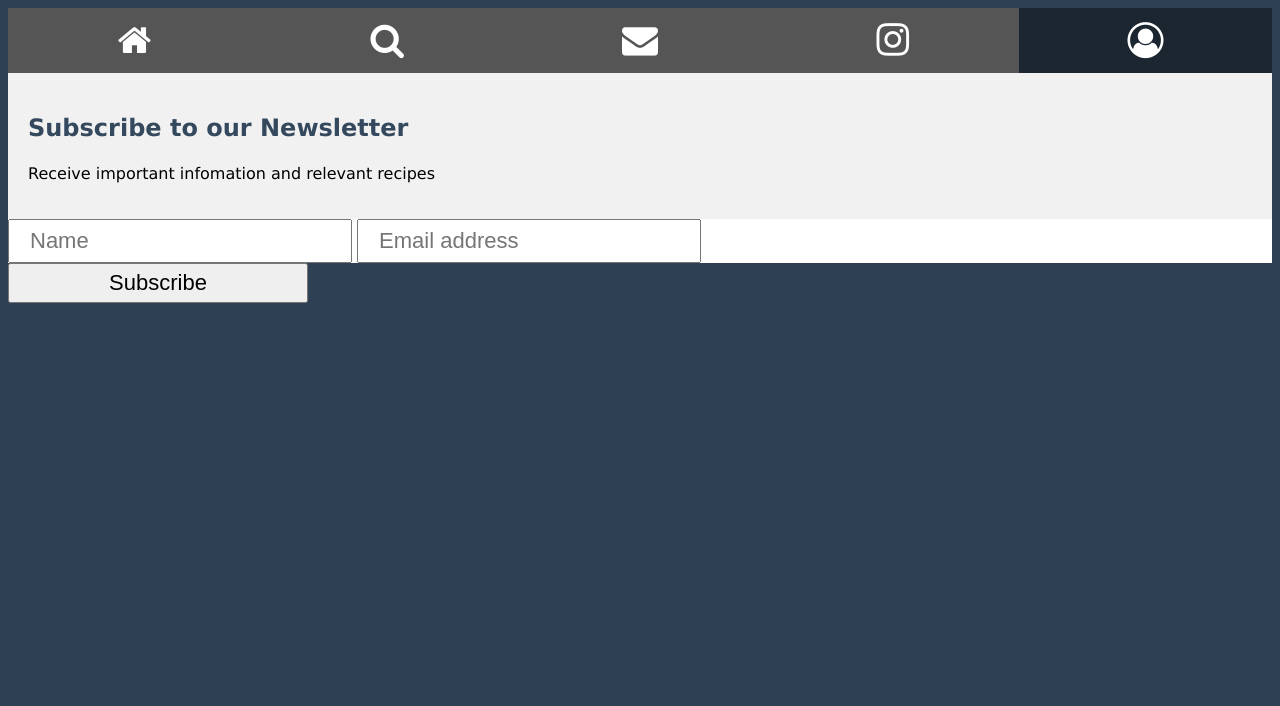
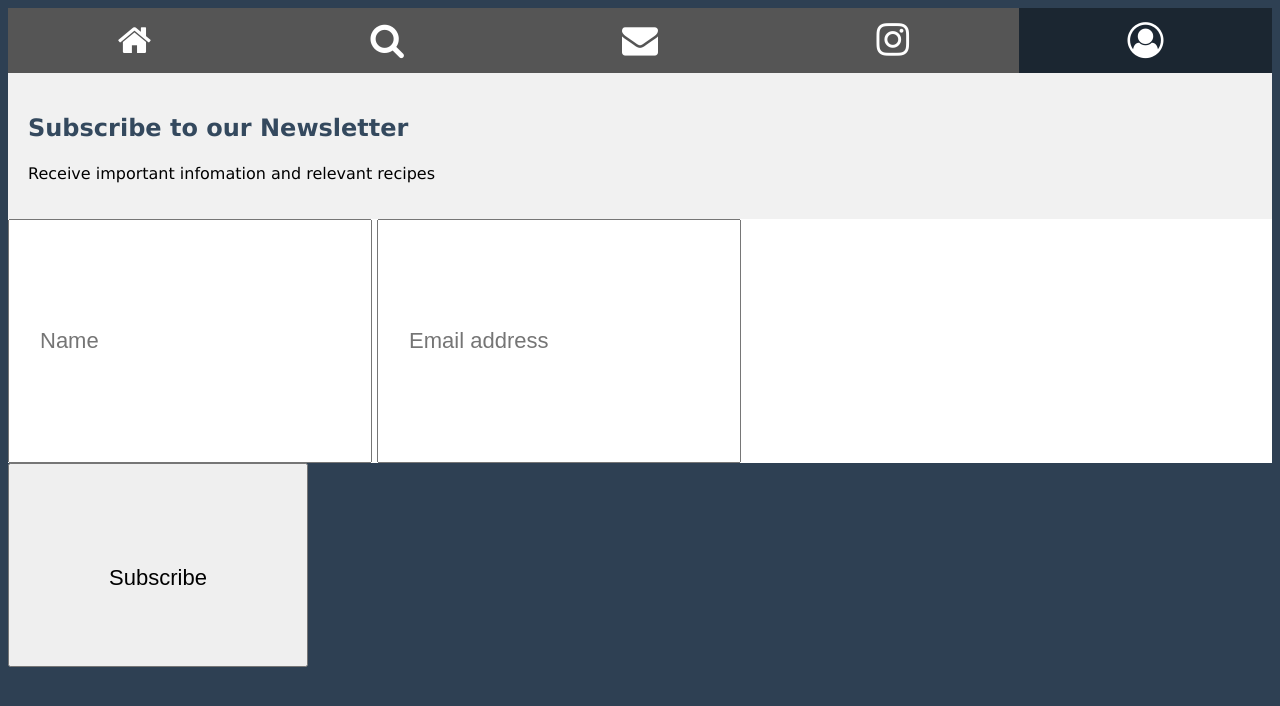
Before and after one commit to zachstep05/zachstep05.github.io, a PHP site: page /news.html in a window 1280 px wide. Shown: the top 706 px of the page. Run offline with PHP 8.4, Linux system fonts and the light colour scheme.

Commit message:
Update styles.css

```diff
--- a/styles.css
+++ b/styles.css
@@ -125,7 +125,7 @@ input[type=submit]:hover {
   width: 100%
 }
 input {
-  padding: 0px 20px;
+  padding: 100px 30px;
   width: 300px;
     height: 40px;
     font-size: 22px;
```
